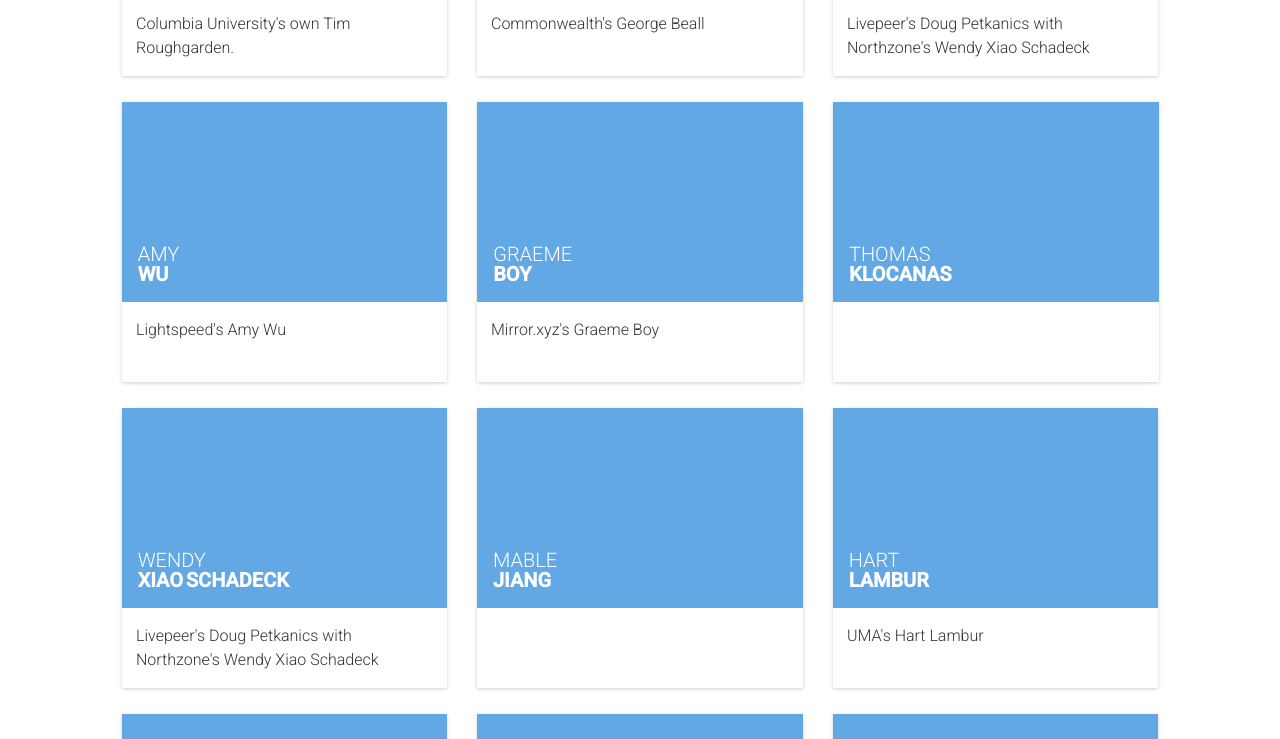
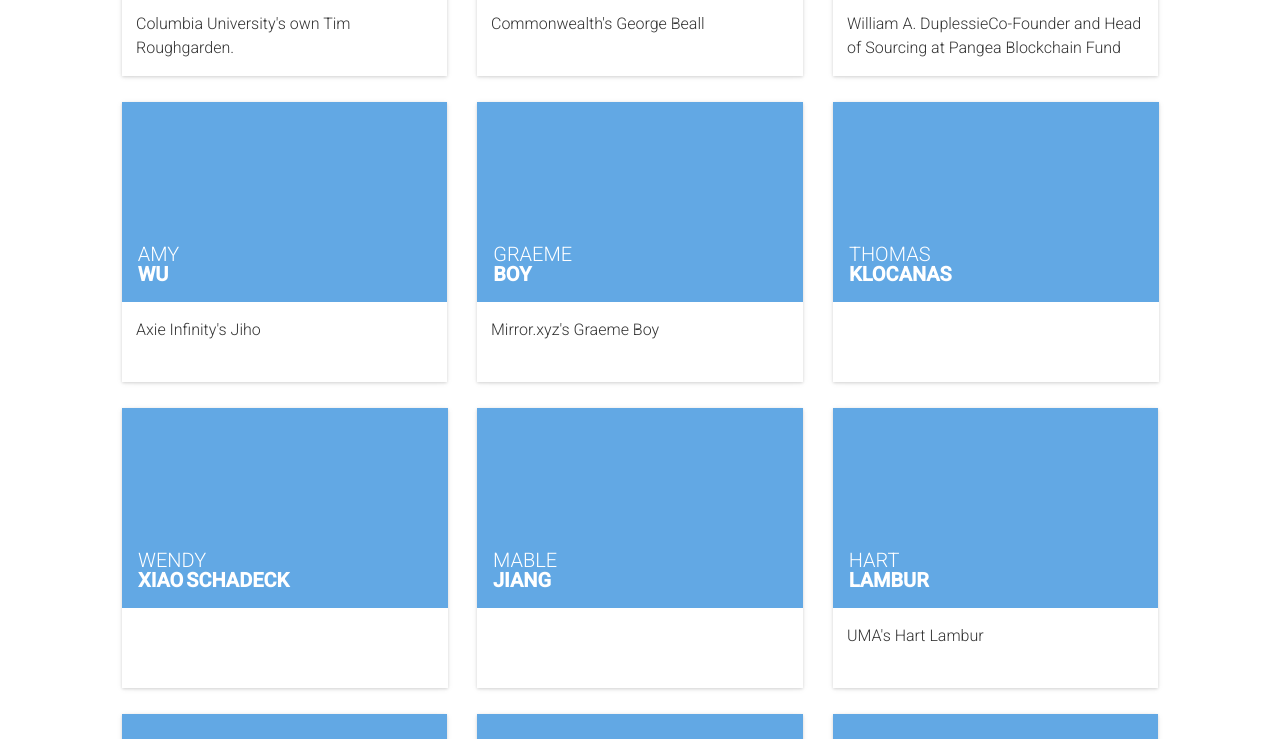
Before and after one commit to BlockchainAtColumbia/ledgerfest-2019, a Jekyll site: the page built from speakers.html, in a window 1280 px wide and 1400 px high, cut to the strip 661-1400 px from the top of the window. Built offline with Jekyll 4.4.1, drawn with Linux system fonts in a browser that asks for light colours; nearby versions of some CDN libraries; comment, search, counter and statistics services are not loaded.

Commit message:
Update sessions.yml

```diff
--- a/_data/sessions.yml
+++ b/_data/sessions.yml
@@ -10,13 +10,13 @@
   speakers: [2]
  -
   id: 3
-  title: "Livepeer's Doug Petkanics with Northzone's Wendy Xiao Schadeck"
-  description: "Northzone Ventures' Wendy Xiao Schadeck interviews Doug Petkanics, Founder of Livepeer"
-  speakers: [3,7]
+  title: " William A. DuplessieCo-Founder and Head of Sourcing at Pangea Blockchain Fund"
+  description: ""
+  speakers: [3]
  -
   id: 4
-  title: "Lightspeed's Amy Wu"
-  description: "Amy Wu, Partner at Lightspeed Venture Partners"
+  title: "Axie Infinity's Jiho"
+  description: "Co-Founder & Growth @ Sky Mavis (Axie Infinity)"
   speakers: [4]
  -
   id: 5
```
